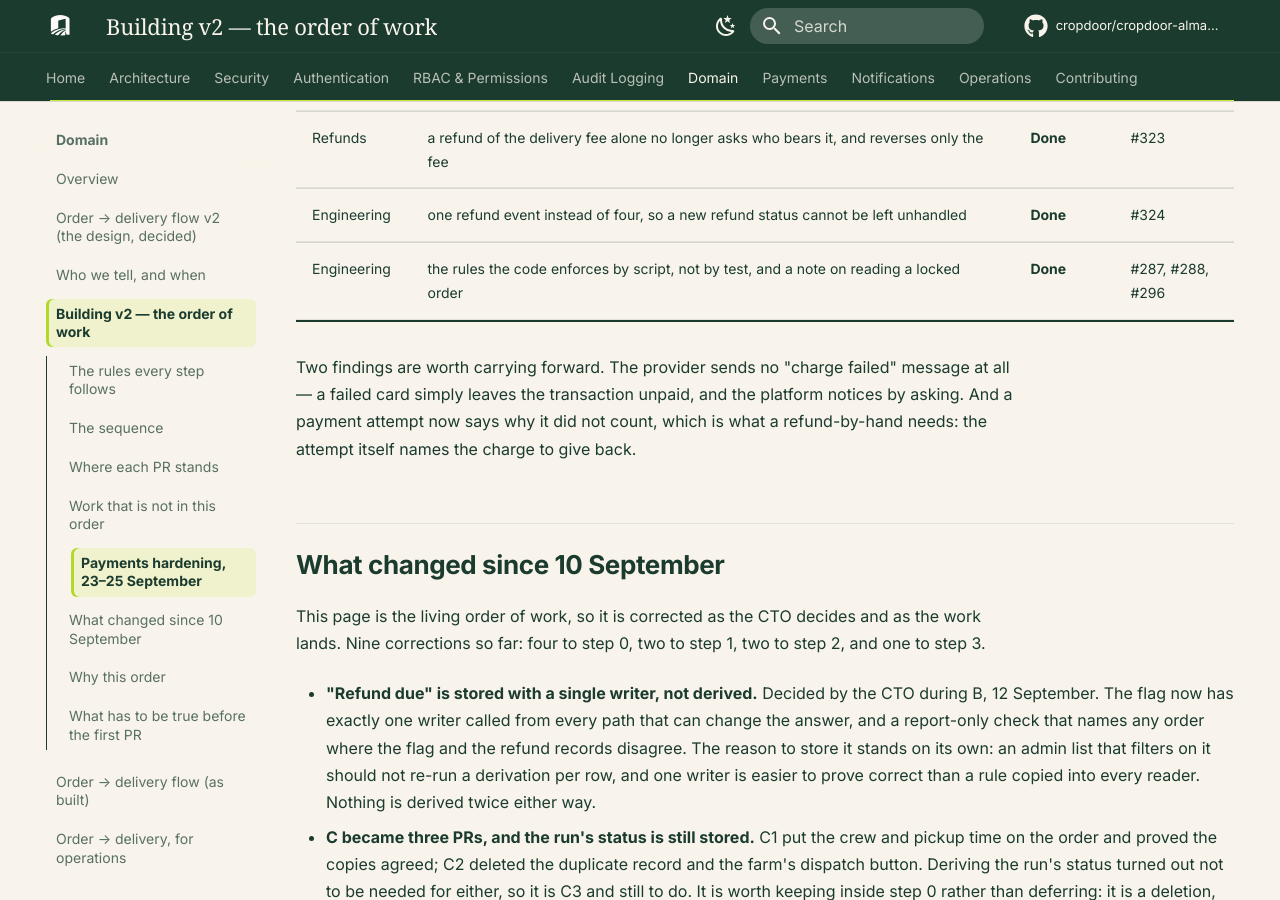
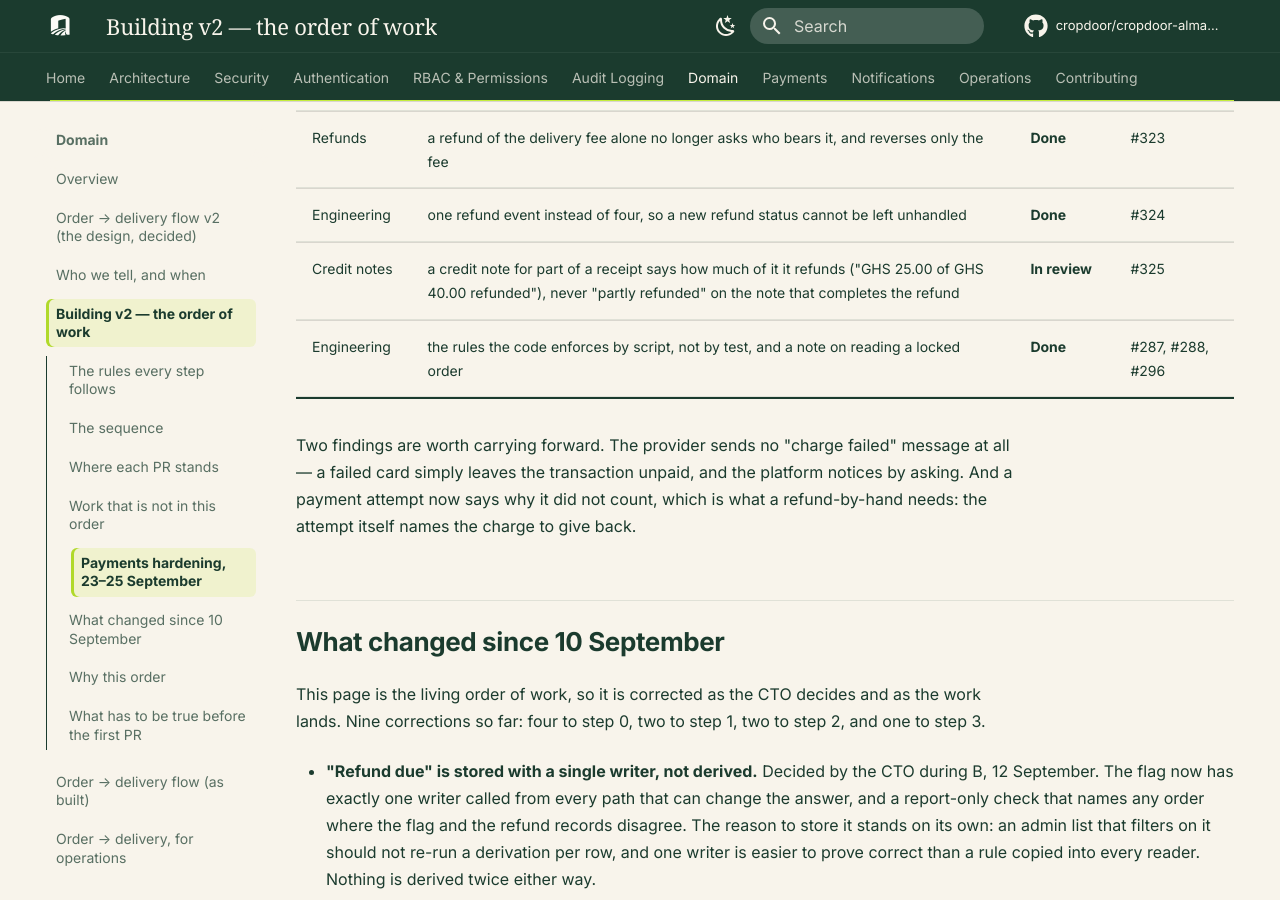
Before and after one commit to cropdoor/cropdoor-almanac, an MkDocs documentation site: the page built from docs/domain/order-delivery-flow-v2-build-order.md, in a window 1280 px wide and 900 px high, scrolled down 11007 px. Built offline with MkDocs 1.6.1 and Material for MkDocs 9.7.7, drawn with Linux system fonts in a browser that asks for light colours; some web fonts are replaced; comment, search, counter and statistics services are not loaded.

Commit message:
tracker: a credit note says how much of the receipt it refunds, in review (#325)

```diff
--- a/docs/domain/order-delivery-flow-v2-build-order.md
+++ b/docs/domain/order-delivery-flow-v2-build-order.md
@@ -142,6 +142,7 @@ Found while building step 3's refunds and while testing against the real payment
 | Engineering | the live-testing runbook no longer says a Paystack refund can be pushed along from the dashboard — it cannot; wait for it | **Done** | #321 |
 | Refunds | a refund of the delivery fee alone no longer asks who bears it, and reverses only the fee | **Done** | #323 |
 | Engineering | one refund event instead of four, so a new refund status cannot be left unhandled | **Done** | #324 |
+| Credit notes | a credit note for part of a receipt says how much of it it refunds ("GHS 25.00 of GHS 40.00 refunded"), never "partly refunded" on the note that completes the refund | **In review** | #325 |
 | Engineering | the rules the code enforces by script, not by test, and a note on reading a locked order | **Done** | #287, #288, #296 |
 
 Two findings are worth carrying forward. The provider sends no "charge failed" message at all — a failed card simply leaves the transaction unpaid, and the platform notices by asking. And a payment attempt now says why it did not count, which is what a refund-by-hand needs: the attempt itself names the charge to give back.
```
